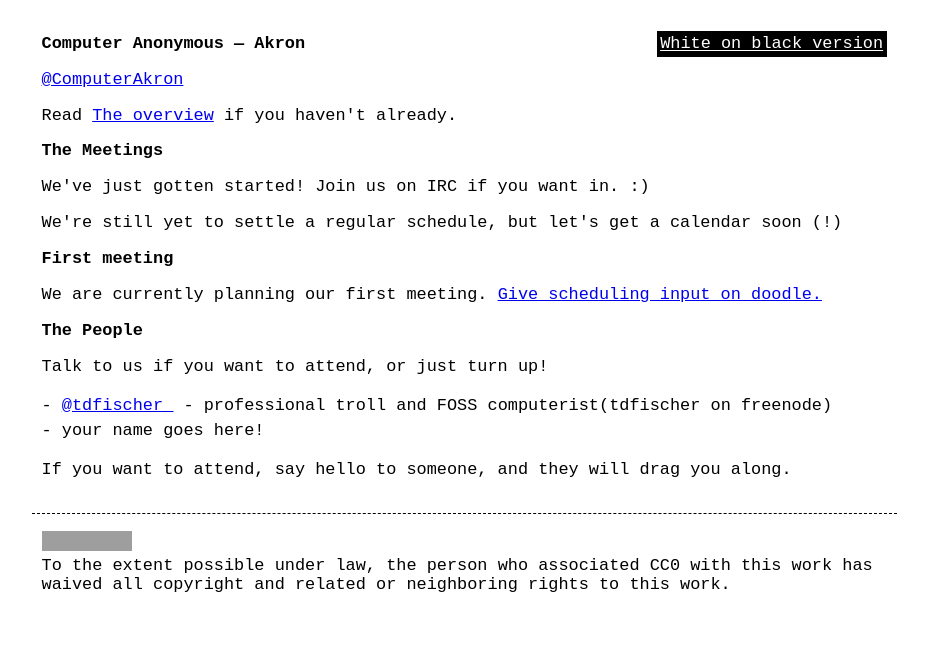
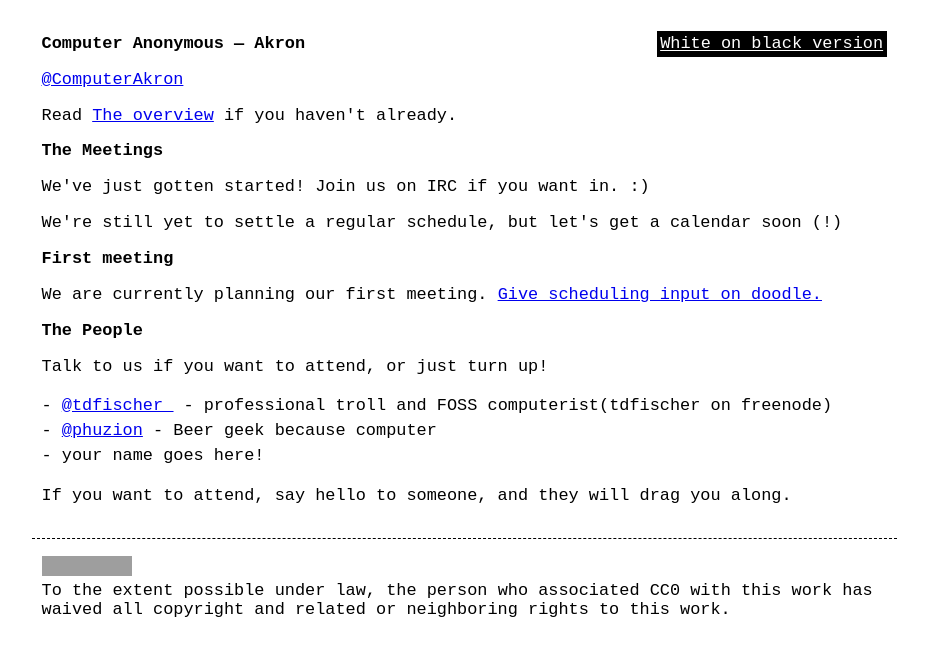
Before and after one commit to computeranonymous/computer, a Jekyll site: the page built from us_akron.html, in a window 1280 px wide. Shown: the top 656 px of the page, without its empty margins (176-1104 px from the left). Built offline with Jekyll 4.4.1, drawn with Linux system fonts in a browser that asks for light colours; grey boxes are pictures that could not be loaded.

Commit message:
Update us_akron.html
Added myself, https-ified tdfischer's link.

```diff
--- a/us_akron.html
+++ b/us_akron.html
@@ -26,8 +26,9 @@ title: Computer Anonymous - Akron
 
       <ul>
 
-      <li><a href="http://twitter.com/tdfischer_">@tdfischer_</a> - professional
+      <li><a href="https://twitter.com/tdfischer_">@tdfischer_</a> - professional
       troll and FOSS computerist(tdfischer on freenode)</li>
+      <li><a href="https://twitter.com/phuzion">@phuzion</a> - Beer geek because computer</li>
       <li>your name goes here!</li>
 
       </ul>
```
